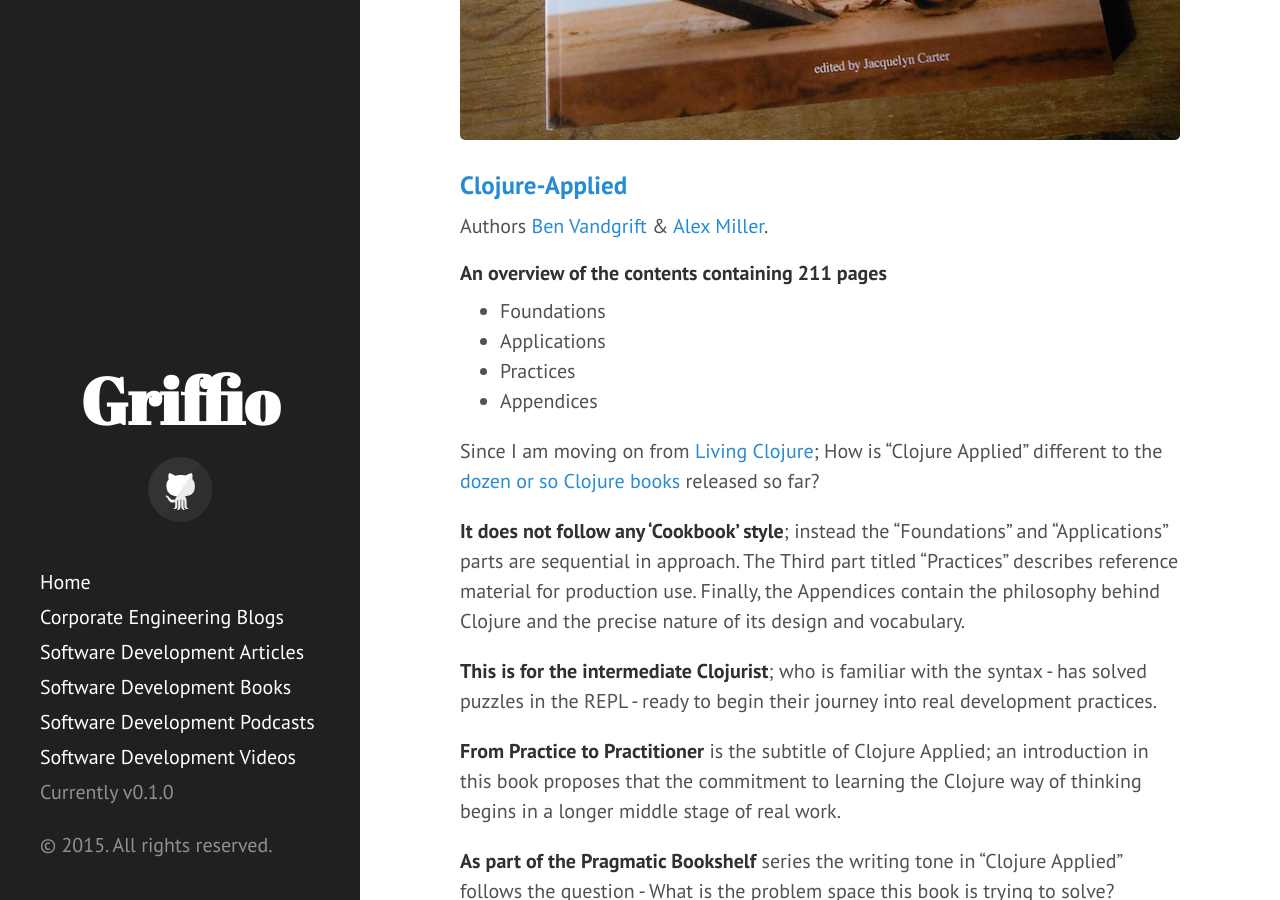
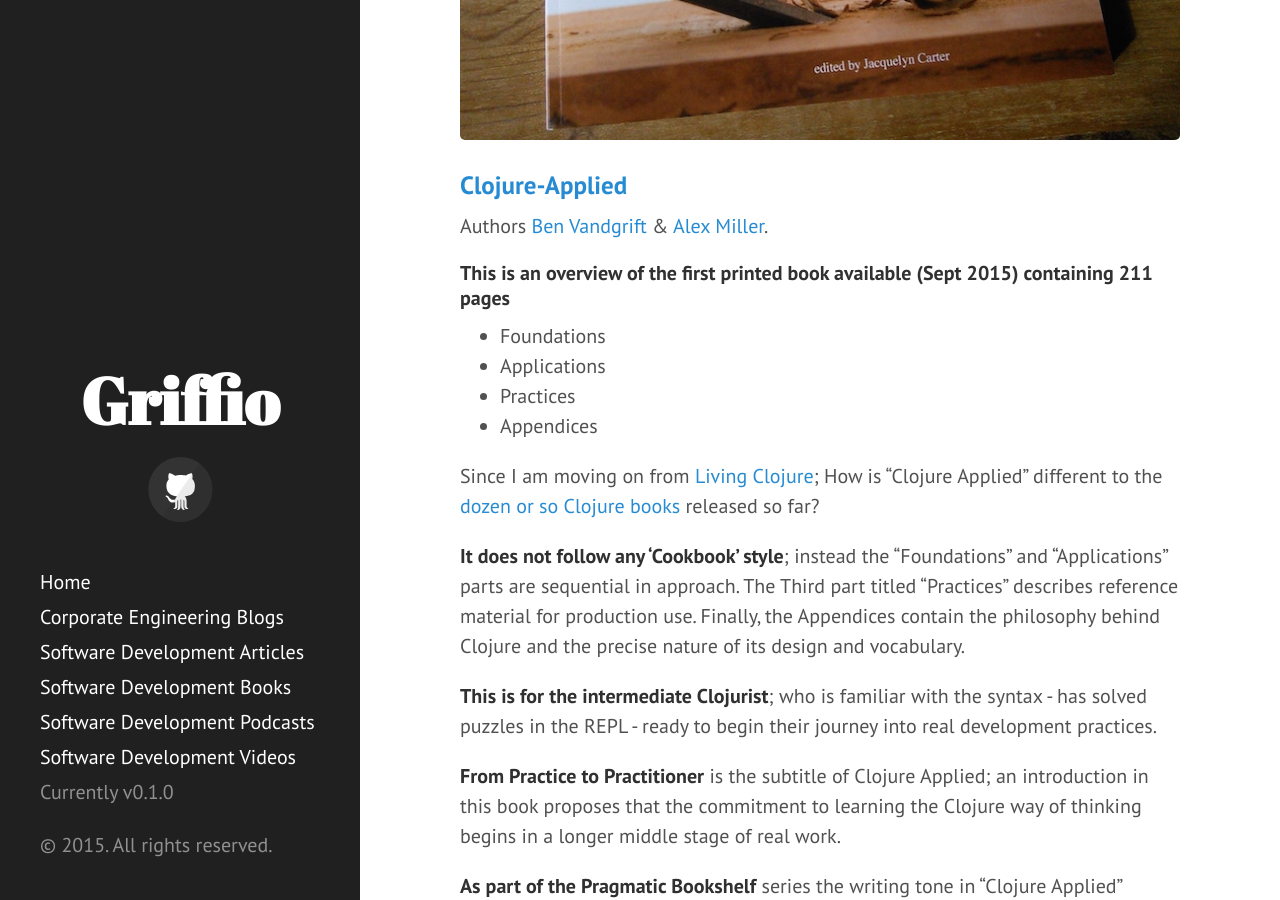
Before and after one commit to griffio/griffio.github.io, a Jekyll site: the page built from _posts/2015-09-18-Clojure-Applied-Review.md, in a window 1280 px wide and 900 px high, scrolled down 708 px. Built offline with Jekyll 4.4.1, drawn with Linux system fonts in a browser that asks for light colours; nearby versions of some CDN libraries.

Commit message:
Update 2015-09-18-Clojure-Applied-Review.md

```diff
--- a/_posts/2015-09-18-Clojure-Applied-Review.md
+++ b/_posts/2015-09-18-Clojure-Applied-Review.md
@@ -13,7 +13,7 @@
 
 Authors [Ben Vandgrift](https://twitter.com/bvandgrift) & [Alex Miller](https://twitter.com/puredanger).
 
-#### An overview of the contents containing 211 pages
+#### This is an overview of the first printed book available (Sept 2015) containing 211 pages
 
 * Foundations
 * Applications
```
